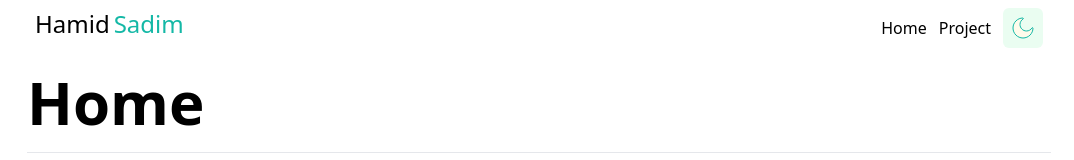
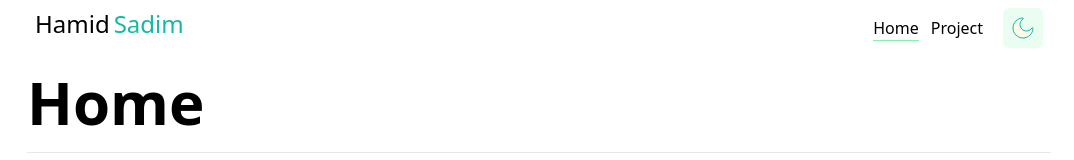
Before and after one commit to HamedSadim1/nextjs-portfolio, a Next.js app: page / in a window 1280 px wide. Shown: the top 160 px of the page, without its empty margins (101-1175 px from the left). Built offline with nearby package versions, Linux system fonts and the light colour scheme.

Commit message:
add feature navbar hightlight

```diff
--- a/package.json
+++ b/package.json
@@ -10,10 +10,12 @@
   },
   "dependencies": {
     "@formkit/auto-animate": "^0.8.1",
+    "clsx": "^2.1.0",
     "next": "14.1.0",
     "next-themes": "^0.2.1",
     "react": "^18",
-    "react-dom": "^18"
+    "react-dom": "^18",
+    "tailwind-merge": "^2.2.1"
   },
   "devDependencies": {
     "@types/node": "^20",
--- /dev/null
+++ b/src/app/utils.ts
@@ -0,0 +1,6 @@
+import { ClassValue, clsx } from "clsx";
+import { twMerge } from "tailwind-merge";
+
+export function cn(...inputs: ClassValue[]) {
+  return twMerge(clsx(...inputs));
+}
--- a/src/components/Navbar.tsx
+++ b/src/components/Navbar.tsx
@@ -1,9 +1,15 @@
+"use client";
 import Link from "next/link";
 import ThemeChanger from "./ThemeChanger";
+import { usePathname } from "next/navigation";
+import { cn } from "@/app/utils";
 
 interface NavbarProps {}
 
 export default function Navbar({}: NavbarProps) {
+  const pathName = usePathname();
+
+  console.log(pathName);
   return (
     <nav className="max-w-5xl mx-auto px-2 py-2">
       <div className="flex justify-between">
@@ -13,10 +19,15 @@ export default function Navbar({}: NavbarProps) {
           <span>Hamid</span>
           <span className="text-[#14b8a6]">Sadim</span>
         </Link>
-        <div className="flex items-center gap-3 ">
+        <div className="flex items-center gap-5 ">
           <section className="flex gap-3">
             <Link
-              className="border-b border-transparent hover:border-green-300 transition-all"
+              className={cn(
+                "border-b border-transparent hover:border-green-300 transition-all",
+                {
+                  "border-green-300 ": pathName === "/",
+                }
+              )}
               href="/"
             >
               Home
```
Also changed, not shown: 1 other file (tests, documents, lock files or other folders).
